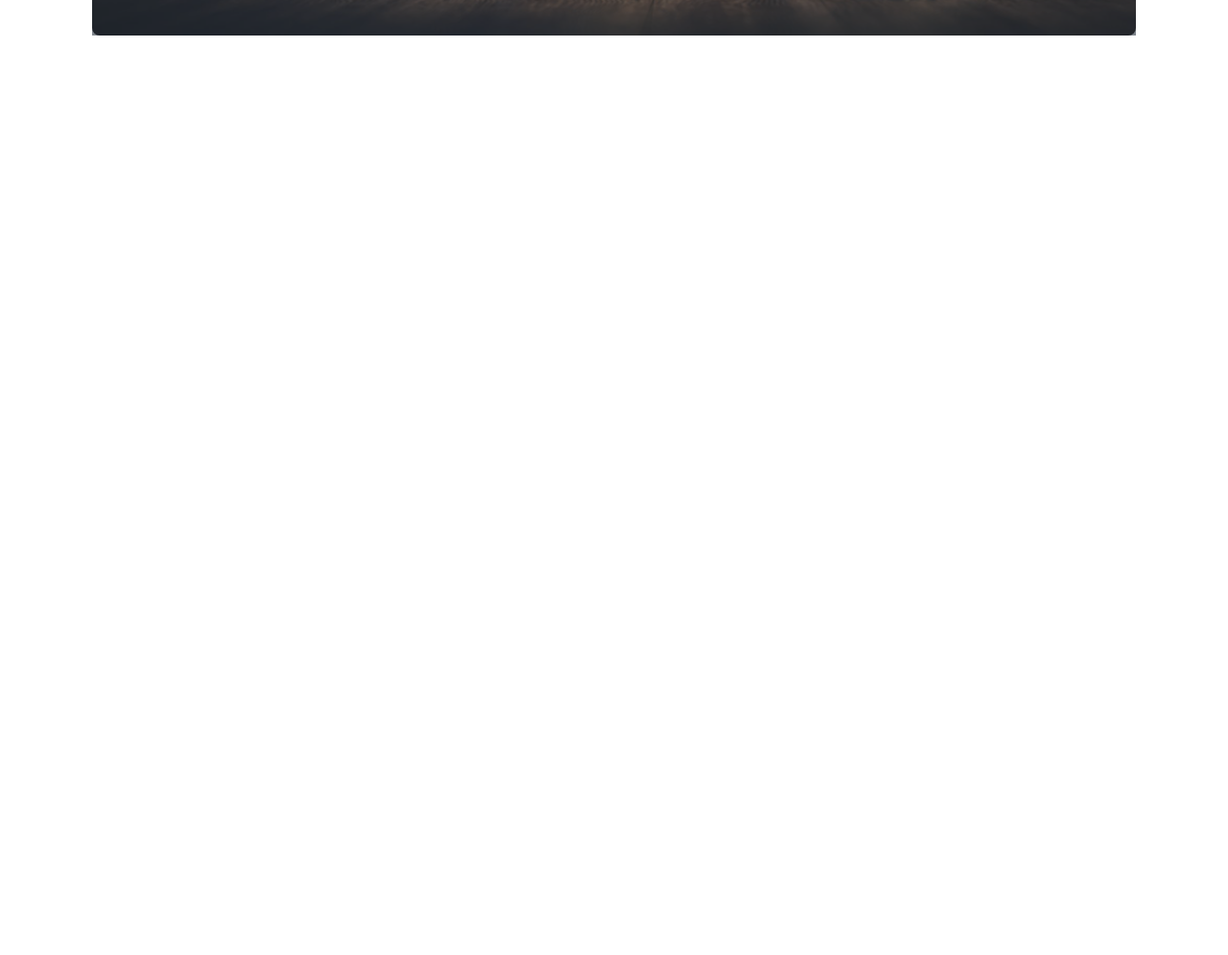
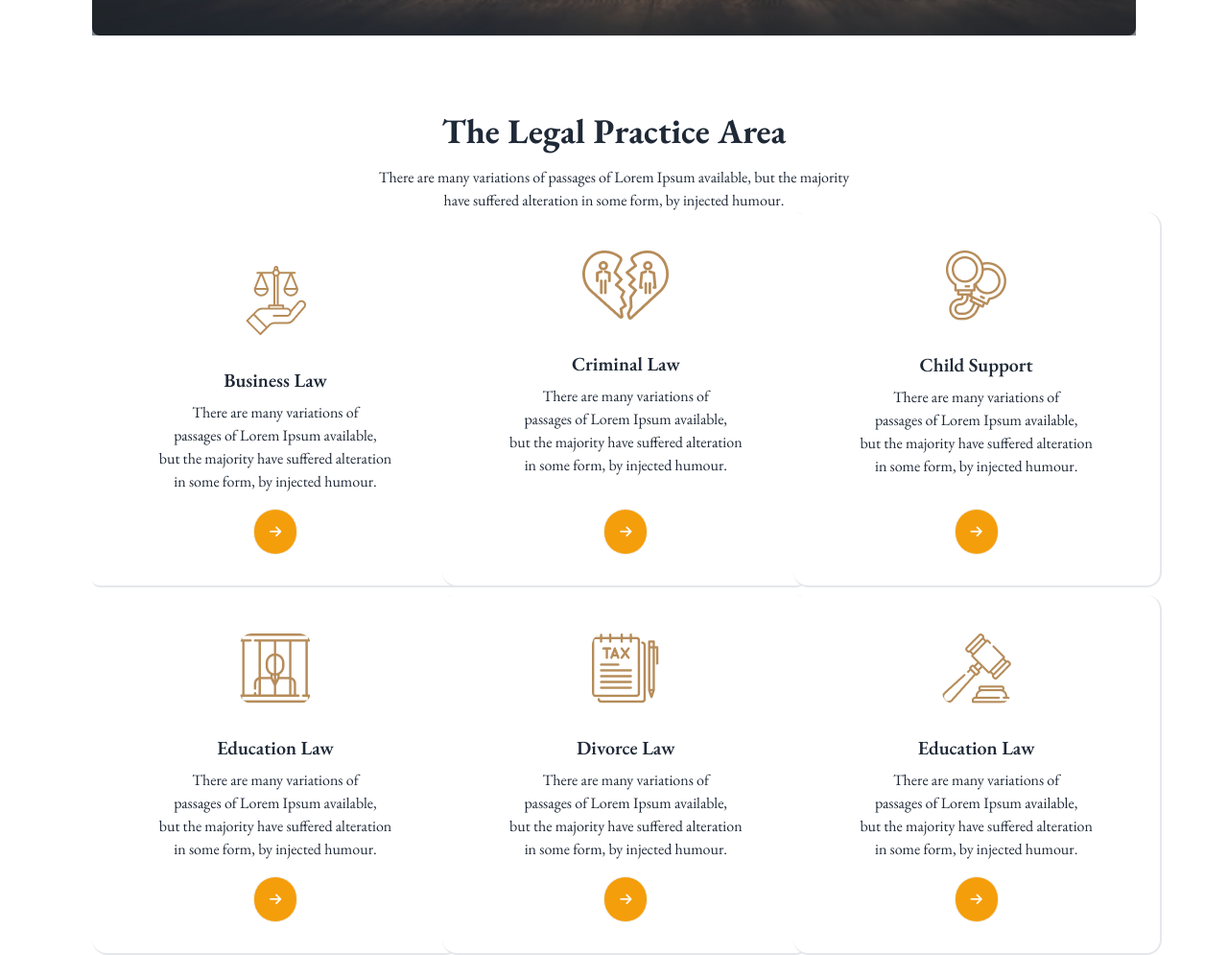
Before and after one commit to tanjib10/legal-solutions, a plain HTML site: page index.html in a window 1280 px wide. Shown: the part 557-1552 px from the top of the page at 96% size. Before the commit the page ends 800 px from the top, so only its background shows below. Drawn offline with nearby package versions, Linux system fonts and the light colour scheme.

Commit message:
added practise area

```diff
--- a/index.html
+++ b/index.html
@@ -56,7 +56,115 @@
       </div>
    </header>
    <main>
+      <!-- practice section -->
+      <section class="max-w-full mx-2 lg:mx-24 mt-20">
 
+         <h3 class="text-4xl font-bold text-center"> The Legal Practice Area</h3>
+         <p class="mt-4 text-center font-normal">There are many variations of passages of Lorem Ipsum available, but the
+            majority <br>
+            have
+            suffered alteration in
+            some form,
+            by injected humour.</p>
+         <div class="grid grid-cols-1 md:grid-cols-2 lg:grid-cols-3 gap-2">
+            <div class="card w-96 bg-base-100 border-r-2  border-b-2 rounded-lg mt-4">
+               <figure class="px-10 pt-10">
+                  <img src="./images/education.png" alt="Shoes" class="rounded-xl" />
+               </figure>
+               <div class="card-body items-center text-center">
+                  <h2 class="card-title">Business Law</h2>
+                  <p>There are many variations of <br> passages of Lorem Ipsum available, <br> but the majority have
+                     suffered
+                     alteration <br> in some form,
+                     by injected humour.</p>
+                  <div class="card-actions">
+                     <button class="btn bg-amber-500 text-white rounded-full mt-2"><i
+                           class="fa-solid fa-arrow-right"></i></button>
+                  </div>
+               </div>
+            </div>
+            <div class="card w-96 bg-base-100 border-r-2 border-b-2">
+               <figure class="px-10 pt-10">
+                  <img src="./images/divorce.png" alt="Shoes" class="rounded-xl" />
+               </figure>
+               <div class="card-body items-center text-center">
+                  <h2 class="card-title">Criminal Law</h2>
+                  <p>There are many variations of <br> passages of Lorem Ipsum available, <br> but the majority have
+                     suffered
+                     alteration <br> in some form,
+                     by injected humour.</p>
+                  <div class="card-actions">
+                     <button class="btn bg-amber-500 text-white rounded-full mt-2"><i
+                           class="fa-solid fa-arrow-right"></i></button>
+                  </div>
+               </div>
+            </div>
+            <div class="card w-96 bg-base-100 border-r-2 border-b-2">
+               <figure class="px-10 pt-10">
+                  <img src="./images/criminal.png" alt="Shoes" class="rounded-xl" />
+               </figure>
+               <div class="card-body items-center text-center">
+                  <h2 class="card-title">Child Support</h2>
+                  <p>There are many variations of <br> passages of Lorem Ipsum available, <br> but the majority have
+                     suffered
+                     alteration <br> in some form,
+                     by injected humour.</p>
+                  <div class="card-actions">
+                     <button class="btn bg-amber-500 text-white rounded-full mt-2"><i
+                           class="fa-solid fa-arrow-right"></i></button>
+                  </div>
+               </div>
+            </div>
+            <div class="card w-96 bg-base-100 border-r-2 border-b-2">
+               <figure class="px-10 pt-10">
+                  <img src="./images/child.png" alt="Shoes" class="rounded-xl" />
+               </figure>
+               <div class="card-body items-center text-center">
+                  <h2 class="card-title">Education Law</h2>
+                  <p>There are many variations of <br> passages of Lorem Ipsum available, <br> but the majority have
+                     suffered
+                     alteration <br> in some form,
+                     by injected humour.</p>
+                  <div class="card-actions">
+                     <button class="btn bg-amber-500 text-white rounded-full mt-2"><i
+                           class="fa-solid fa-arrow-right"></i></button>
+                  </div>
+               </div>
+            </div>
+            <div class="card w-96 bg-base-100 border-r-2 border-b-2">
+               <figure class="px-10 pt-10">
+                  <img src="./images/tax.png" alt="Shoes" class="rounded-xl" />
+               </figure>
+               <div class="card-body items-center text-center">
+                  <h2 class="card-title">Divorce Law</h2>
+                  <p>There are many variations of <br> passages of Lorem Ipsum available, <br> but the majority have
+                     suffered
+                     alteration <br> in some form,
+                     by injected humour.</p>
+                  <div class="card-actions">
+                     <button class="btn bg-amber-500 text-white rounded-full mt-2"><i
+                           class="fa-solid fa-arrow-right"></i></button>
+                  </div>
+               </div>
+            </div>
+            <div class="card w-96 bg-base-100 border-r-2 border-b-2">
+               <figure class="px-10 pt-10">
+                  <img src="./images/business.png" alt="Shoes" class="rounded-xl" />
+               </figure>
+               <div class="card-body items-center text-center">
+                  <h2 class="card-title">Education Law</h2>
+                  <p>There are many variations of <br> passages of Lorem Ipsum available, <br> but the majority have
+                     suffered
+                     alteration <br> in some form,
+                     by injected humour.</p>
+                  <div class="card-actions">
+                     <button class="btn bg-amber-500 text-white rounded-full mt-2"><i
+                           class="fa-solid fa-arrow-right"></i></button>
+                  </div>
+               </div>
+            </div>
+         </div>
+      </section>
    </main>
    <footer>
 
```
